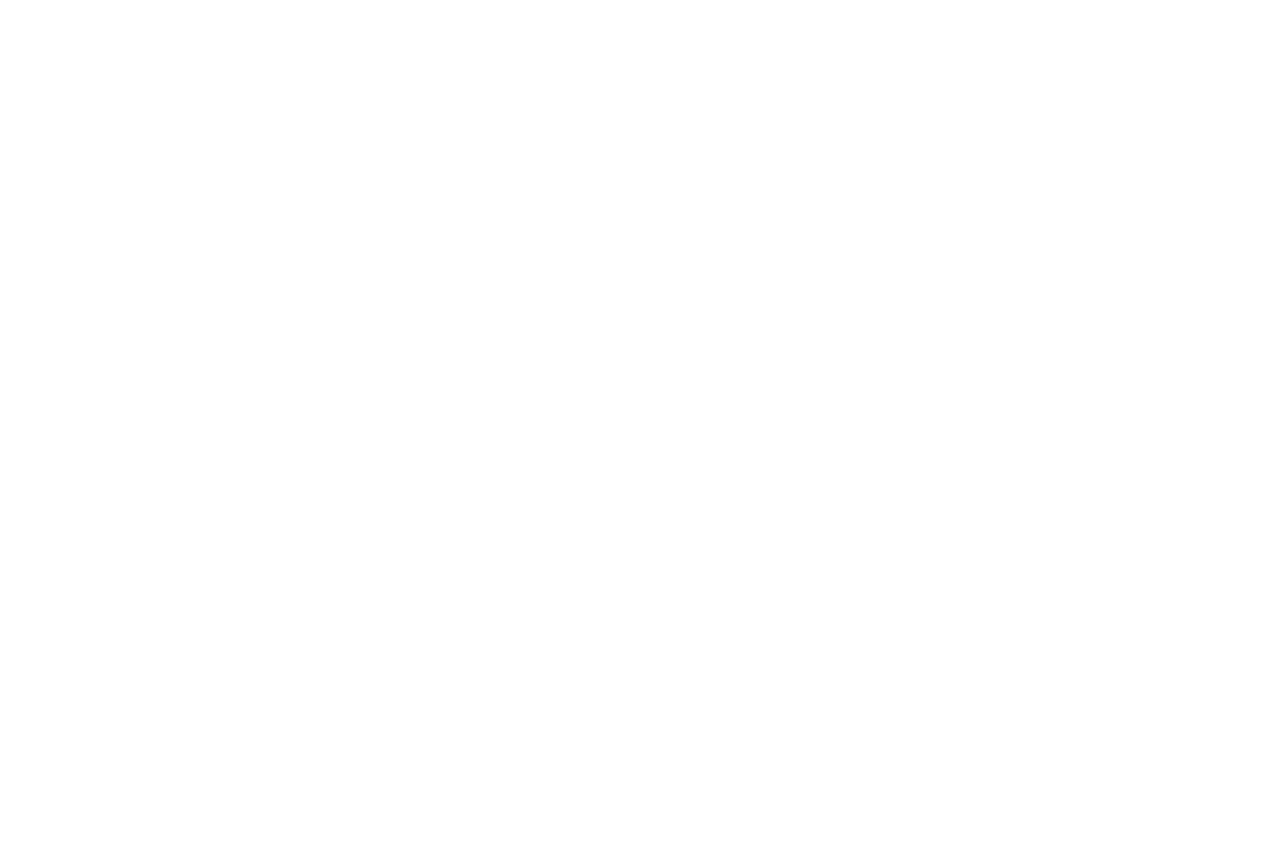
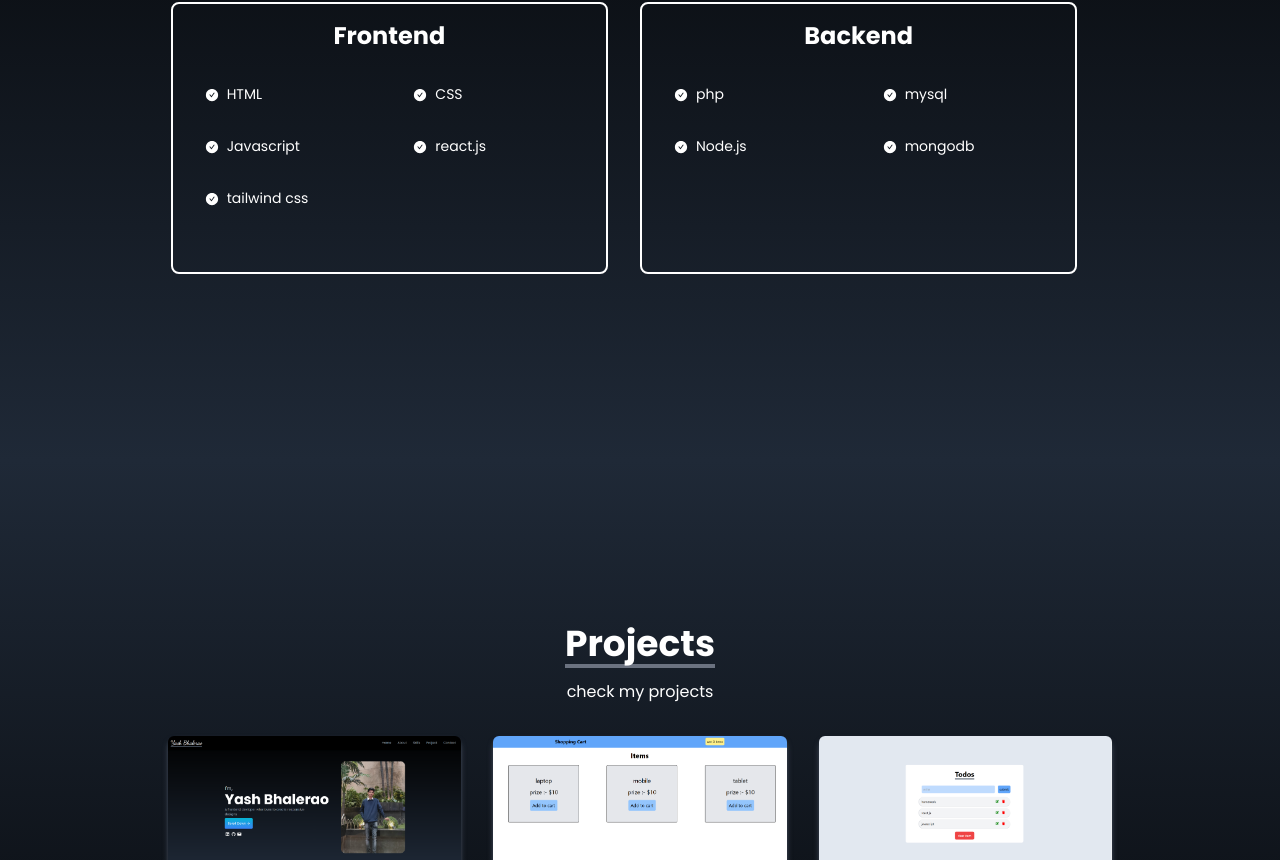
Before and after one commit to yash-123-yash/portfolio, a React (Vite) app: page / in a window 1280 px wide. Shown: the part 1940-2800 px from the top of the page. Before the commit the page ends 800 px from the top, so only its background shows below. Built offline with nearby package versions, Linux system fonts and the light colour scheme.

Commit message:
8th change

```diff
--- a/src/App.css
+++ b/src/App.css
@@ -3,9 +3,9 @@
 
     margin: 0;
     padding: 0;
-    overflow-x: hidden;
-    /* overflow-y: auto; */
-    scroll-behavior: smooth;
+    /* overflow-x: hidden;
+    overflow-y: auto; */
+    /* scroll-behavior: smooth; */
     height: 100%;
 
 }
--- a/src/components/Navbar.jsx
+++ b/src/components/Navbar.jsx
@@ -48,7 +48,7 @@
              <li key={id} className=' px-4 cursor-pointer capitalize text-gray-400 hover:text-white hover:scale-110 duration-200'>
 
 
-              <Link to={link} containerId='scroll-container' smooth duration={500} >{link}</Link>
+              <Link to={link}  smooth duration={500} >{link}</Link>
              </li>
             ))
           }
--- a/src/components/Projects.jsx
+++ b/src/components/Projects.jsx
@@ -12,7 +12,7 @@
     <div name="project" className=' bg-gradient-to-b to-black from-gray-800 w-full text-white md:h-screen'>
       <div className="max-w-screen-lg p-2 mx-auto flex flex-col justify-center w-full h-full">
         <div className="pb-8 mt-16 md:mt-14 flex justify-center flex-col items-center">
-            <p className='text-4xl font-bold inline border-b-4 border-gray-500 mt-4'>Projects</p>
+            <p className='text-4xl font-bold inline border-b-4 border-gray-500 mt-12 '>Projects</p>
             <p className='py-6 md:pt-3 md:pb-0'>check my projects</p>
         </div>
 
```
